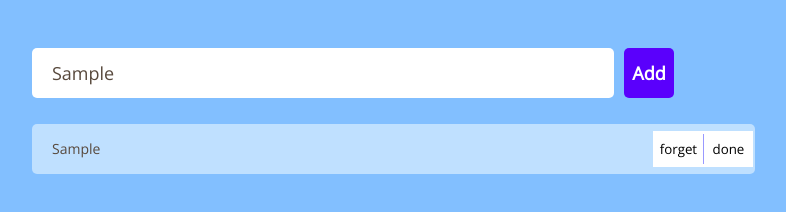
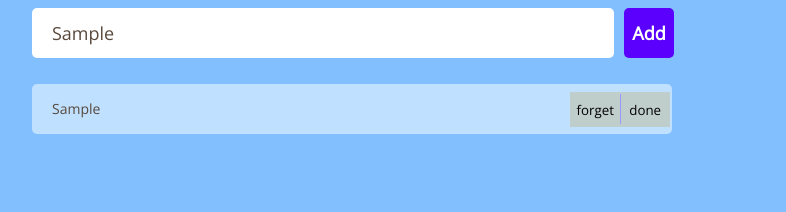
Before and after one commit to mexak/ToDoList, a plain HTML site: page todolist/todo.html in a window 1280 px wide. Both pictures are taken after typing "Sample" into the empty fields and a click on the button "Add". Shown: the whole page, without its empty margins (76-862 px from the left). Drawn offline with nearby package versions, Linux system fonts and the light colour scheme.

Commit message:
Minor changes in main.css

```diff
--- a/todolist/css/main.css
+++ b/todolist/css/main.css
@@ -1,13 +1,31 @@
 body{
   background: #82BFFF;
-  padding: 40px 0 0 100px;
+  padding: 0 0 0 100px;
   display: flex;
   flex-direction: column;
 }
 
-body, input, button {
+body, input, button{
   font-family: 'Open Sans', sans-serif;
 }
+
+/*header {
+  width: 50%;
+  height: 70px;
+  position: fixed;
+  padding: 15px;
+  top: 20px;
+  left: 20px;
+  z-index:5;
+  background: #CC99FF;
+  box-shadow: 0px 2px 4px #CC99FF;
+  border-bottom-right-radius: 10px;
+  border-bottom-left-radius: 10px;
+  font-size: 15px;
+  font-weight: 400;
+  display: flex;
+  align-items: center;
+}*/
 
 header {
   display: flex;
@@ -30,11 +48,17 @@ header input {
   border-style: solid;
   box-shadow: none;
   outline: none;
+
 }
+
+/*header input::-moz-input-placeholder-{
+  color: #DBB7FF;
+}*/
 
 header button{
   width: 50px;
   height: 50px;
+  /*position: absolute;*/
   top: 15px;
   right: 15px;
   z-index: 0;
@@ -57,7 +81,7 @@ header button{
 }
 
 ul.todo {
-  width: 113%;
+  width: 100%;
   float: left;
 }
 
@@ -79,16 +103,22 @@ ul.todo li{
   margin: 10px 0 10px -40px;
   display: flex;
   align-items: center;
+  /*justify-content: flex-start;*/
+  /*padding: 0 20px 14 14;*/
 }
 
+/*ul.todo li:last-of-type {
+  margin: 0;
+}*/
 
 ul.todo li .buttons {
   width: 100px;
-  height: 36px;
-  background: #ffff;
+  height: 35px;
+  background: #C0CECB;
   position: absolute;
-  top: 7px;
+  top: 8px;
   right: 2px;
+
 }
 
 ul.todo li .buttons button{
@@ -96,10 +126,11 @@ ul.todo li .buttons button{
   height: 35px;
   float: left;
   background: none;
-  border: 10px;
+  border: 0px;
   box-shadow: none;
   position: relative;
   cursor: pointer;
+
 }
 
 ul.todo li .buttons button:last-of-type:before{
@@ -107,7 +138,71 @@ ul.todo li .buttons button:last-of-type:before{
   width: 1px;
   height: 30px;
   position: absolute;
-  top: 3px;
+  top: 2px;
   left: 0;
   background: #9999FF;
 }
+
+/*ul.todo li .buttons button svg{
+  widows: 22px;
+  height: 22px;
+  position: absolute;
+  top: 50%;
+  left: 50%;
+  margin: -11px 0 0 -11px;
+}*/
+
+/*ul.todo li .buttons button svg {
+  -webkit-transition:fill 0.2s ease;
+  -moz-transition: fill 0.2s ease;
+  -ms-transition: fill 0.2s ease;
+  -o-transition: fill 0.2s ease;
+  transition:fill 0.2s ease;
+
+}
+
+ul.todo li .buttons button.complete svg{
+  border-radius: 11px;
+  border: 1.5px solid #25B99A;
+
+  -webkit-transition:background 0.2s ease;
+  -moz-transition: background 0.2s ease;
+  -ms-transition: background 0.2s ease;
+  -o-transition: background 0.2s ease;
+  transition:background 0.2s ease;
+}
+
+ul.todo#completed li .buttons button.complete svg{
+  background: #25B99A;
+  border: 0px;
+}
+
+ul.todo:not(#completed) li .buttons button.complete:hover svg{
+  background: rgba(37, 185, 154, 0.5);
+}
+
+ul.todo:not(#completed) li .buttons button.complete:hover svg.fill{
+  fill: #fff;
+}
+
+
+ul.todo#completed li .buttons button.complete svg .fill{
+  fill: #fff;
+}
+
+
+ul.todo li .buttons button.remove svg.fill {
+  fill: #C0CECB;
+}
+
+ul.todo li .buttons button.remove:hover svg.fill {
+  fill: #E85656;
+}
+
+ul.todo li .buttons button.complete svg.fill {
+  fill: #C0CECB;
+}
+
+ul.todo li .buttons button.complete:hover svg.fill {
+  fill: #E85656;
+}*/
```
